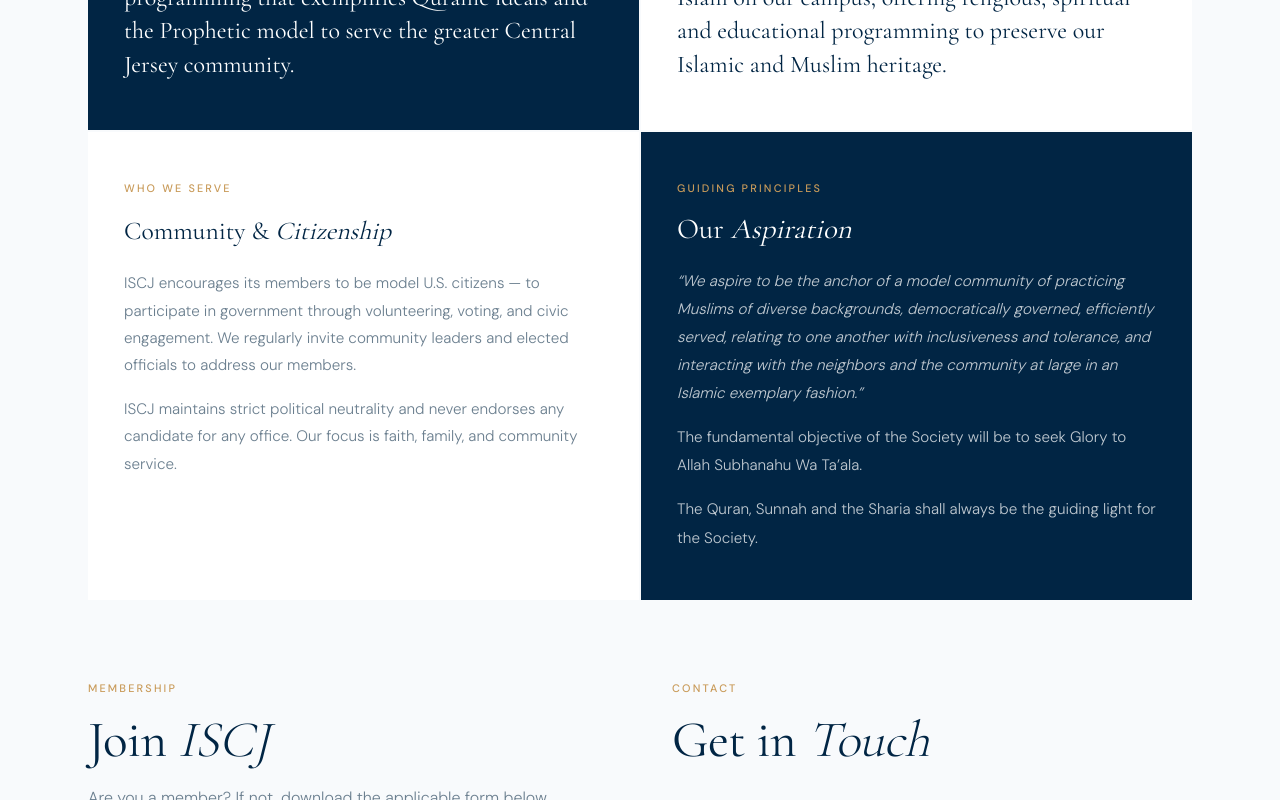
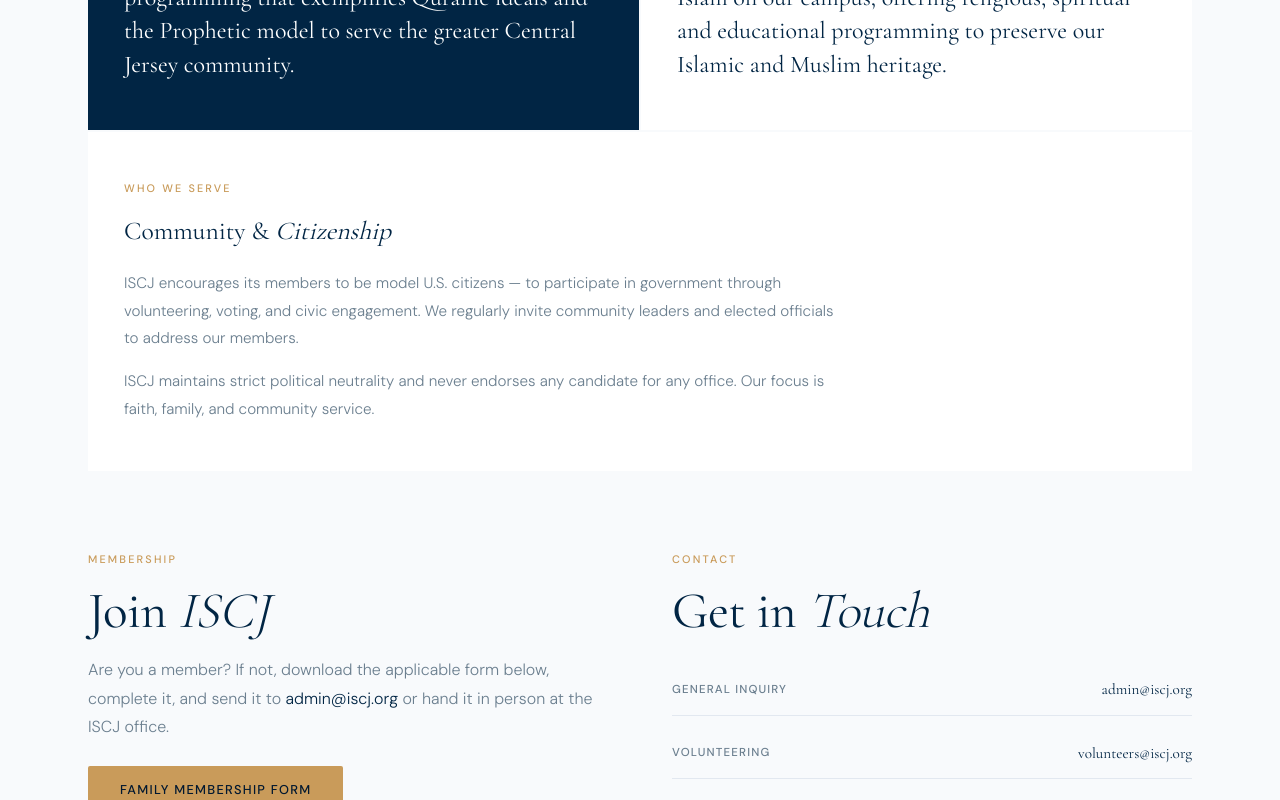
Before and after one commit to ISCJ-Web/ISCJ-Website-v2, a Next.js app: page /about/who-are-we in a window 1280 px wide. Shown: the part 752-1552 px from the top of the page. Built offline with nearby package versions, Linux system fonts and the light colour scheme; a web font is replaced by a local one.

Commit message:
Remove Our Aspiration from the Who We Are page
Requested by the masjid as unnecessary. Who We Serve now spans the full row under Mission and Vision instead of sitting at half width.

```diff
--- a/src/app/about/who-are-we/page.tsx
+++ b/src/app/about/who-are-we/page.tsx
@@ -57,22 +57,18 @@ export default function Page() {
         </Container>
       </section>
 
-      {/* Mission + Vision, then the guiding principles. The second row runs
-          white then navy so the four cards join as a checkerboard. */}
+      {/* Mission + Vision, then Who We Serve as a full-width card beneath. */}
       <section style={{ padding: "80px 0" }}>
         <Container style={{ padding: "0 48px" }}>
           <MissionVision />
-          <div
-            style={{ display: "grid", gridTemplateColumns: "1fr 1fr", gap: "2px", marginTop: 2 }}
-            className="max-sm:!grid-cols-1"
-          >
-            <div style={{ background: "var(--white)", padding: "48px 36px" }}>
+          <div style={{ background: "var(--white)", padding: "48px 36px", marginTop: 2 }}>
             <span style={{ fontSize: "0.68rem", fontWeight: 500, letterSpacing: "0.2em", textTransform: "uppercase", color: "var(--gold)", display: "block", marginBottom: 16 }}>
               Who We Serve
             </span>
             <h3 style={{ fontFamily: "var(--ff-head)", fontSize: "1.6rem", fontWeight: 400, color: "var(--navy)", marginBottom: 20 }}>
               Community &amp; <em>Citizenship</em>
             </h3>
+            <div style={{ maxWidth: 720 }}>
               <p style={{ fontSize: "0.95rem", fontWeight: 300, color: "var(--muted)", lineHeight: 1.8, marginBottom: 16 }}>
                 ISCJ encourages its members to be model U.S. citizens — to participate in
                 government through volunteering, voting, and civic engagement. We regularly
@@ -81,28 +77,6 @@ export default function Page() {
               <p style={{ fontSize: "0.95rem", fontWeight: 300, color: "var(--muted)", lineHeight: 1.8 }}>
                 ISCJ maintains strict political neutrality and never endorses any candidate
                 for any office. Our focus is faith, family, and community service.
-              </p>
-            </div>
-            <div style={{ background: "var(--navy)", padding: "48px 36px" }}>
-              <span style={{ fontSize: "0.68rem", fontWeight: 500, letterSpacing: "0.2em", textTransform: "uppercase", color: "var(--gold)", display: "block", marginBottom: 16 }}>
-                Guiding Principles
-              </span>
-              <h2 style={{ fontFamily: "var(--ff-head)", fontSize: "1.8rem", fontWeight: 400, color: "var(--white)", marginBottom: 20, lineHeight: 1.2 }}>
-                Our <em>Aspiration</em>
-              </h2>
-              <p style={{ fontSize: "0.95rem", fontWeight: 300, color: "rgba(255,255,255,0.75)", lineHeight: 1.85, fontStyle: "italic", marginBottom: 16 }}>
-                &ldquo;We aspire to be the anchor of a model community of practicing Muslims of
-                diverse backgrounds, democratically governed, efficiently served, relating to
-                one another with inclusiveness and tolerance, and interacting with the
-                neighbors and the community at large in an Islamic exemplary fashion.&rdquo;
-              </p>
-              <p style={{ fontSize: "0.95rem", fontWeight: 300, color: "rgba(255,255,255,0.75)", lineHeight: 1.85, marginBottom: 16 }}>
-                The fundamental objective of the Society will be to seek Glory to Allah
-                Subhanahu Wa Ta&rsquo;ala.
-              </p>
-              <p style={{ fontSize: "0.95rem", fontWeight: 300, color: "rgba(255,255,255,0.75)", lineHeight: 1.85 }}>
-                The Quran, Sunnah and the Sharia shall always be the guiding light for the
-                Society.
               </p>
             </div>
           </div>
```
Lines whose indentation alone changed are shown as unchanged.
